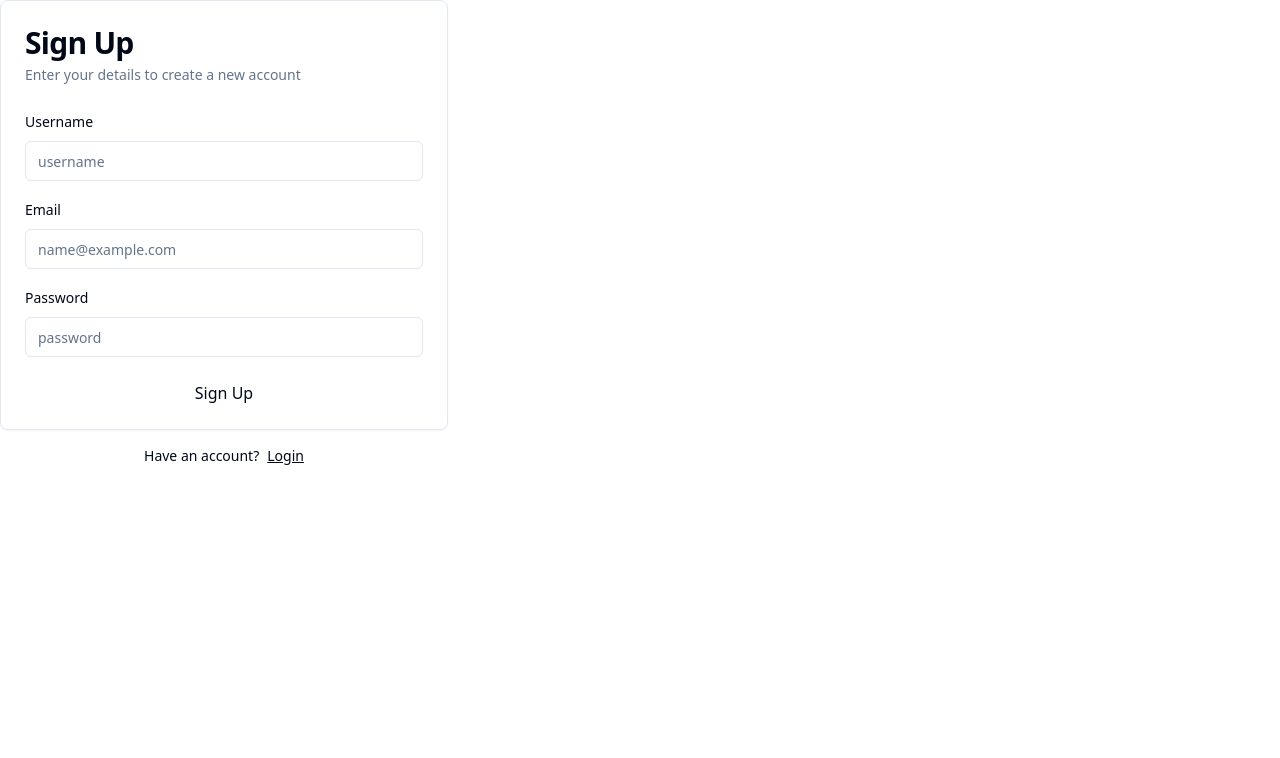
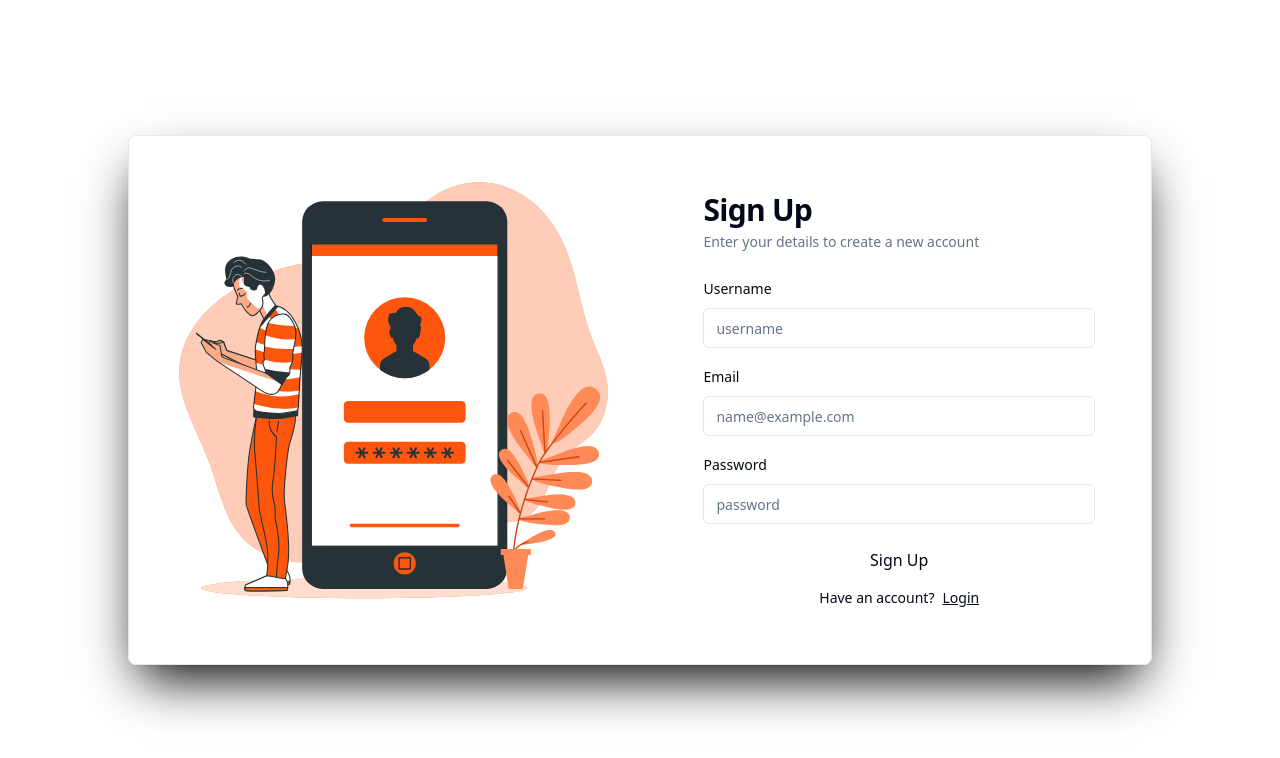
Before and after one commit to afrin-k/careersprint, a Next.js app: page /signup in a window 1280 px wide. Shown: the top 758 px of the page. Built offline with nearby package versions, Linux system fonts and the light colour scheme.

Commit message:
login and signin modified

```diff
--- a/app/login/page.tsx
+++ b/app/login/page.tsx
@@ -1,6 +1,7 @@
-"use client"
+"use client";
+
 import Link from "next/link";
-
+import { useRouter } from "next/navigation";
 import {
   CardTitle,
   CardDescription,
@@ -9,19 +10,29 @@ import {
   CardFooter,
   Card,
 } from "@/components/ui/card";
-import { useRouter } from "next/navigation";
 import { Label } from "@/components/ui/label";
 import { Input } from "@/components/ui/input";
 
 export default function Login() {
-  const router =useRouter();
-  const handleSubmitSignup=()=>{
-    void router.push("http://localhost:3000/login")
-  }
+  const router = useRouter();
+  const handleSubmitSignup = () => {
+    void router.push("http://localhost:3000/signup");
+  };
+
   return (
-    <div className="w-full  max-w-md items-center justify-center">
-      <form className="">
-        <Card>
+    <div className="flex items-center justify-center min-h-screen ">
+      <div className="w-full max-w-4xl shadow-2xl shadow-black rounded-lg">
+        <Card className="flex">
+
+          <div className="w-1/2 ml-4">
+            <img
+              src="login.svg"
+              alt="Login Image"
+              className="w-full h-full object-cover"
+            />
+          </div>
+
+          <div className="w-1/2 p-8">
             <CardHeader className="space-y-1">
               <CardTitle className="text-3xl font-bold">Login</CardTitle>
               <CardDescription>
@@ -51,14 +62,15 @@ export default function Login() {
             <CardFooter className="flex flex-col">
               <button className="w-full">Login</button>
             </CardFooter>
-        </Card>
             <div className="mt-4 text-center text-sm">
               Don't have an account?
               <Link className="underline ml-2" onClick={handleSubmitSignup} href="signup">
                 Sign Up
               </Link>
             </div>
-      </form>
+          </div>
+        </Card>
+      </div>
     </div>
   );
 }
--- a/app/signup/page.tsx
+++ b/app/signup/page.tsx
@@ -1,7 +1,7 @@
 "use client";
 
 import Link from "next/link";
-
+import { useRouter } from "next/navigation";
 import {
   CardTitle,
   CardDescription,
@@ -10,20 +10,29 @@ import {
   CardFooter,
   Card,
 } from "@/components/ui/card";
-
 import { Label } from "@/components/ui/label";
 import { Input } from "@/components/ui/input";
-import { useRouter } from "next/navigation";
 
 export default function Signup() {
   const router = useRouter();
-  const handleSubmitLogin=()=>{
-    void router.push("http://localhost:3000/login")
-  }
+  const handleSubmitLogin = () => {
+    void router.push("http://localhost:3000/login");
+  };
+
   return (
-    <div className="w-full h-full max-w-md">
-      <form>
-        <Card>
+    <div className="flex items-center justify-center min-h-screen ">
+      <div className="w-full max-w-5xl shadow-2xl shadow-black rounded-lg">
+
+
+          <Card className="flex">
+          <div className="w-1/2 ml-4">
+            <img
+              src="login.svg"
+              alt="Login Image"
+              className="w-full h-full object-cover"
+            />
+          </div>
+          <div className="w-1/2 p-8">
             <CardHeader className="space-y-1">
               <CardTitle className="text-3xl font-bold">Sign Up</CardTitle>
               <CardDescription>
@@ -62,15 +71,17 @@ export default function Signup() {
             </CardContent>
             <CardFooter className="flex flex-col">
               <button className="w-full">Sign Up</button>
-          </CardFooter>
-        </Card>
               <div className="mt-4 text-center text-sm">
             Have an account?
             <Link className="underline ml-2" onClick={handleSubmitLogin} href="login">
               Login
             </Link>
           </div>
-      </form>
+            </CardFooter>
+            </div>
+            </Card>
+      </div>
+
     </div>
   );
 }
```
Lines whose indentation alone changed are shown as unchanged.
